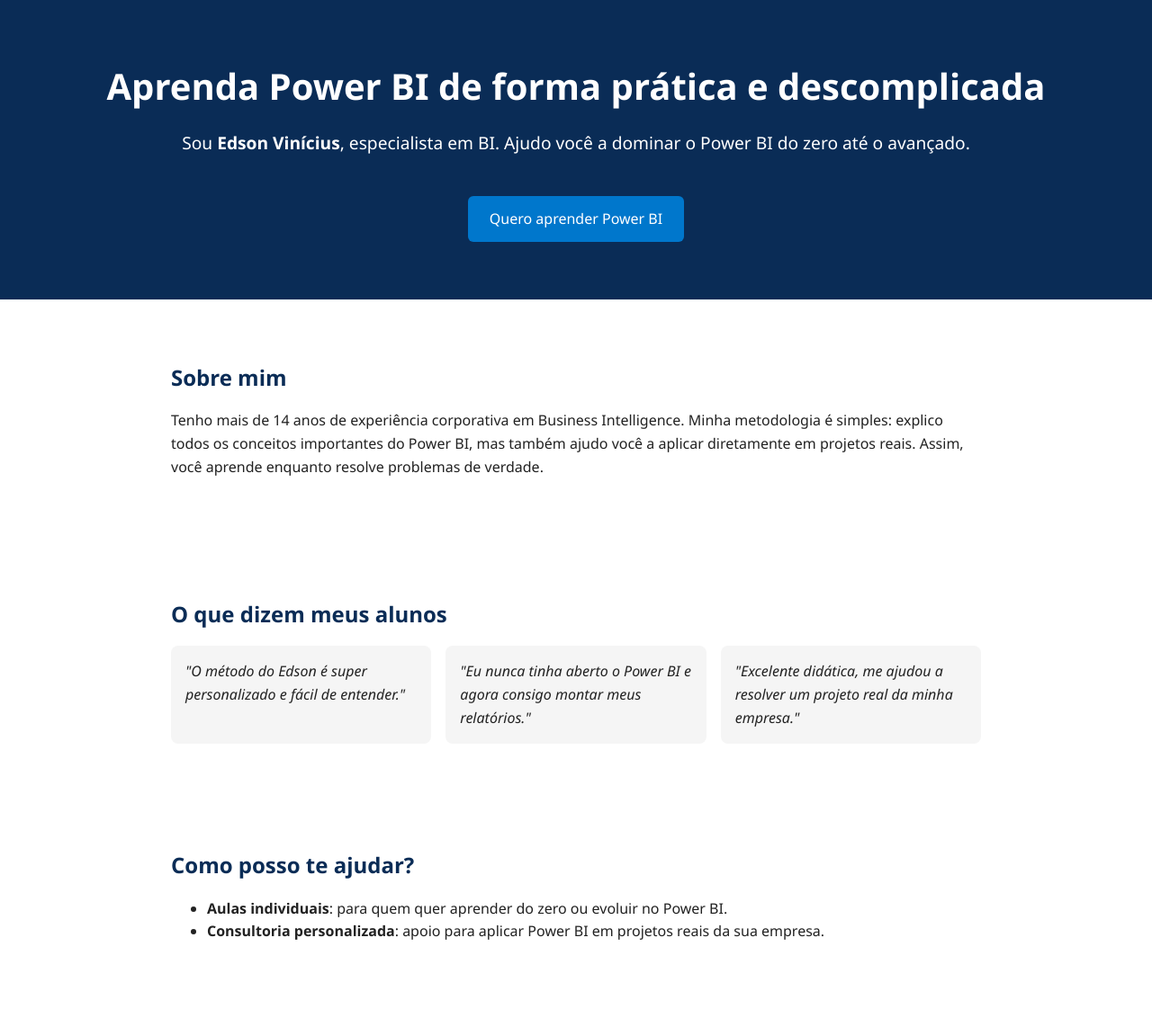
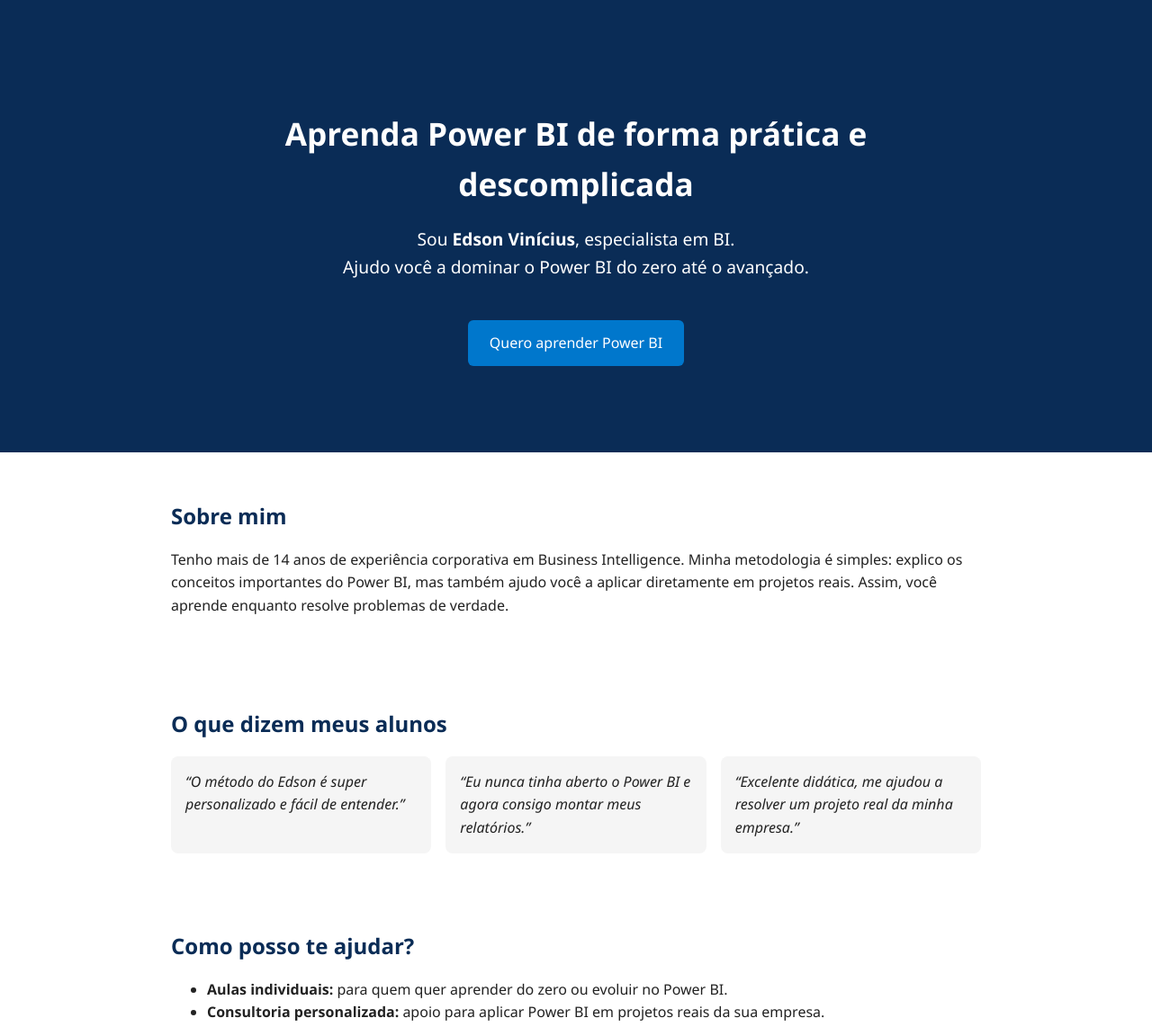
Before and after one commit to edsonvmendes/landing-page-pbi, a plain HTML site: page index.html in a window 1280 px wide. Shown: the top 1142 px of the page at 90% size. Drawn offline with Linux system fonts and the light colour scheme.

Commit message:
Add files via upload

```diff
--- /dev/null
+++ b/assets/style.css
@@ -0,0 +1,121 @@
+/* 🎨 Paleta e estilos globais */
+:root {
+  --primary: #0a2c56;
+  --secondary: #0077cc;
+  --light-bg: #ffffff;
+  --feedback-bg: #f5f5f5;
+  --text: #222;
+}
+
+html {
+  scroll-behavior: smooth;
+}
+
+body {
+  margin: 0;
+  font-family: 'Segoe UI', Tahoma, Geneva, Verdana, sans-serif;
+  color: var(--text);
+  background: var(--light-bg);
+  line-height: 1.6;
+}
+
+/* Containers */
+.container {
+  max-width: 900px;
+  margin: auto;
+  padding: 2rem;
+}
+
+/* HERO */
+.hero {
+  background: var(--primary);
+  color: #fff;
+  text-align: center;
+  padding: 4rem 2rem;
+}
+
+.hero h1 {
+  font-size: 2.2rem;
+  margin-bottom: 1rem;
+}
+
+.hero p {
+  font-size: 1.2rem;
+}
+
+.btn {
+  display: inline-block;
+  margin-top: 1.5rem;
+  padding: 0.8rem 1.5rem;
+  background: var(--secondary);
+  color: #fff;
+  border-radius: 6px;
+  text-decoration: none;
+  transition: background 0.3s;
+}
+
+.btn:hover {
+  background: #005fa3;
+}
+
+/* Seções */
+section h2 {
+  color: var(--primary);
+  margin-bottom: 1rem;
+}
+
+/* Feedback */
+.feedback .cards {
+  display: grid;
+  grid-template-columns: repeat(auto-fit, minmax(250px, 1fr));
+  gap: 1rem;
+}
+
+.feedback .card {
+  background: var(--feedback-bg);
+  padding: 1rem;
+  border-radius: 8px;
+  font-style: italic;
+}
+
+/* Formulário */
+form {
+  display: flex;
+  flex-direction: column;
+  gap: 1rem;
+}
+
+form input, form textarea {
+  padding: 0.8rem;
+  border: 1px solid #ccc;
+  border-radius: 6px;
+  font-size: 1rem;
+  width: 100%;
+  box-sizing: border-box;
+}
+
+form button {
+  background: var(--primary);
+  color: #fff;
+  padding: 0.8rem 1.5rem;
+  border: none;
+  border-radius: 6px;
+  cursor: pointer;
+  font-size: 1rem;
+  align-self: center;   /* Centraliza botão */
+  width: auto;          /* Só o necessário */
+  transition: background 0.3s;
+}
+
+form button:hover {
+  background: var(--secondary);
+}
+
+/* Rodapé */
+footer {
+  background: var(--primary);
+  color: #fff;
+  text-align: center;
+  padding: 1rem;
+  font-size: 0.9rem;
+}
--- a/index.html
+++ b/index.html
@@ -3,151 +3,54 @@
 <head>
   <meta charset="UTF-8">
   <meta name="viewport" content="width=device-width, initial-scale=1.0">
+  <meta name="description" content="Edson Vinícius — Especialista em BI. Aulas e consultoria de Power BI para iniciantes e empresas.">
   <title>Edson Vinícius | Especialista em BI</title>
-  <style>
-    /* Estilo geral */
-    body {
-      margin: 0;
-      font-family: 'Segoe UI', Tahoma, Geneva, Verdana, sans-serif;
-      color: #222;
-      background: #fff;
-      line-height: 1.6;
-    }
-
-    header {
-      background: #0a2c56; /* Azul escuro estilo Gestamp */
-      color: #fff;
-      padding: 4rem 2rem;
-      text-align: center;
-    }
-
-    header h1 {
-      margin: 0;
-      font-size: 2.5rem;
-    }
-
-    header p {
-      font-size: 1.2rem;
-      margin-top: 1rem;
-    }
-
-    .btn {
-      display: inline-block;
-      margin-top: 1.5rem;
-      padding: 0.8rem 1.5rem;
-      background: #0077cc;
-      color: #fff;
-      border-radius: 6px;
-      text-decoration: none;
-      transition: background 0.3s;
-    }
-
-    .btn:hover {
-      background: #005fa3;
-    }
-
-    section {
-      padding: 3rem 2rem;
-      max-width: 900px;
-      margin: auto;
-    }
-
-    section h2 {
-      color: #0a2c56;
-      margin-bottom: 1rem;
-    }
-
-    .feedback {
-      display: flex;
-      gap: 1rem;
-      flex-wrap: wrap;
-    }
-
-    .feedback div {
-      flex: 1;
-      min-width: 250px;
-      background: #f5f5f5;
-      padding: 1rem;
-      border-radius: 8px;
-      font-style: italic;
-    }
-
-    form {
-      display: flex;
-      flex-direction: column;
-      gap: 1rem;
-    }
-
-    form input, form textarea {
-      padding: 0.8rem;
-      border: 1px solid #ccc;
-      border-radius: 6px;
-      font-size: 1rem;
-    }
-
-    form button {
-      background: #0a2c56;
-      color: #fff;
-      padding: 0.8rem;
-      border: none;
-      border-radius: 6px;
-      cursor: pointer;
-      font-size: 1rem;
-    }
-
-    form button:hover {
-      background: #005fa3;
-    }
-
-    footer {
-      background: #0a2c56;
-      color: #fff;
-      text-align: center;
-      padding: 1rem;
-      font-size: 0.9rem;
-    }
-  </style>
+  <!-- Links atualizados para pasta assets -->
+  <link rel="stylesheet" href="assets/style.css">
+  <link rel="icon" href="assets/favicon.png" type="image/png">
 </head>
 <body>
 
   <!-- HERO -->
-  <header>
-    <h1>Aprenda Power BI de forma prática e descomplicada</h1>
-    <p>Sou <strong>Edson Vinícius</strong>, especialista em BI.
-    Ajudo você a dominar o Power BI do zero até o avançado.</p>
-    <a href="#contato" class="btn">Quero aprender Power BI</a>
+  <header class="hero">
+    <div class="container">
+      <h1>Aprenda Power BI de forma prática e descomplicada</h1>
+      <p>Sou <strong>Edson Vinícius</strong>, especialista em BI.<br>
+      Ajudo você a dominar o Power BI do zero até o avançado.</p>
+      <a href="#contato" class="btn">Quero aprender Power BI</a>
+    </div>
   </header>
 
   <!-- SOBRE -->
-  <section>
+  <section class="sobre container">
     <h2>Sobre mim</h2>
     <p>Tenho mais de 14 anos de experiência corporativa em Business Intelligence.
-    Minha metodologia é simples: explico todos os conceitos importantes do Power BI,
+    Minha metodologia é simples: explico os conceitos importantes do Power BI,
     mas também ajudo você a aplicar diretamente em projetos reais.
     Assim, você aprende enquanto resolve problemas de verdade.</p>
   </section>
 
   <!-- FEEDBACK -->
-  <section>
+  <section class="feedback container">
     <h2>O que dizem meus alunos</h2>
-    <div class="feedback">
-      <div>"O método do Edson é super personalizado e fácil de entender."</div>
-      <div>"Eu nunca tinha aberto o Power BI e agora consigo montar meus relatórios."</div>
-      <div>"Excelente didática, me ajudou a resolver um projeto real da minha empresa."</div>
+    <div class="cards">
+      <div class="card">“O método do Edson é super personalizado e fácil de entender.”</div>
+      <div class="card">“Eu nunca tinha aberto o Power BI e agora consigo montar meus relatórios.”</div>
+      <div class="card">“Excelente didática, me ajudou a resolver um projeto real da minha empresa.”</div>
     </div>
   </section>
 
   <!-- SERVIÇOS -->
-  <section>
+  <section class="servicos container">
     <h2>Como posso te ajudar?</h2>
     <ul>
-      <li><strong>Aulas individuais</strong>: para quem quer aprender do zero ou evoluir no Power BI.</li>
-      <li><strong>Consultoria personalizada</strong>: apoio para aplicar Power BI em projetos reais da sua empresa.</li>
+      <li><strong>Aulas individuais:</strong> para quem quer aprender do zero ou evoluir no Power BI.</li>
+      <li><strong>Consultoria personalizada:</strong> apoio para aplicar Power BI em projetos reais da sua empresa.</li>
     </ul>
   </section>
 
   <!-- FORMULÁRIO -->
-  <section id="contato">
+  <section id="contato" class="contato container">
     <h2>Entre em contato</h2>
     <form action="https://SEU_WEBHOOK_URL" method="POST">
       <input type="text" name="nome" placeholder="Seu nome" required>
```
Also changed, not shown: assets/favicon.png (added).
